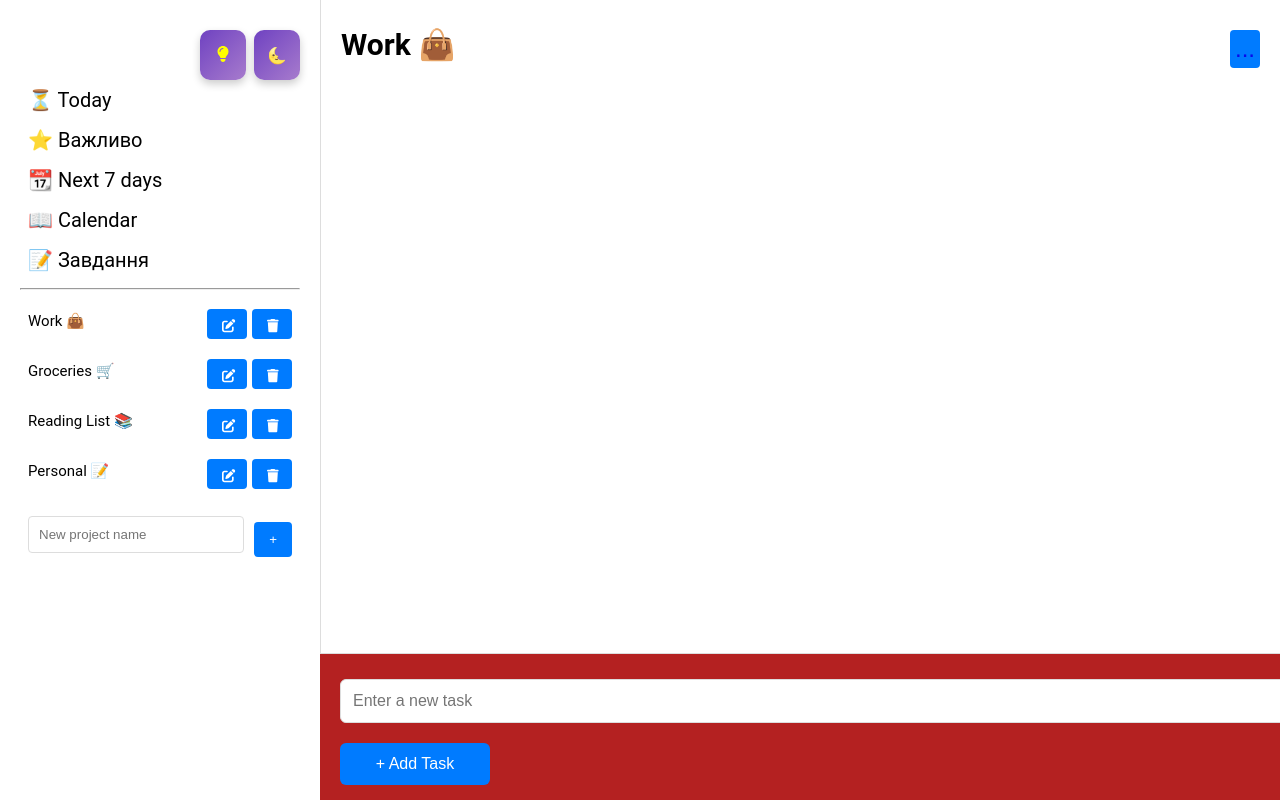
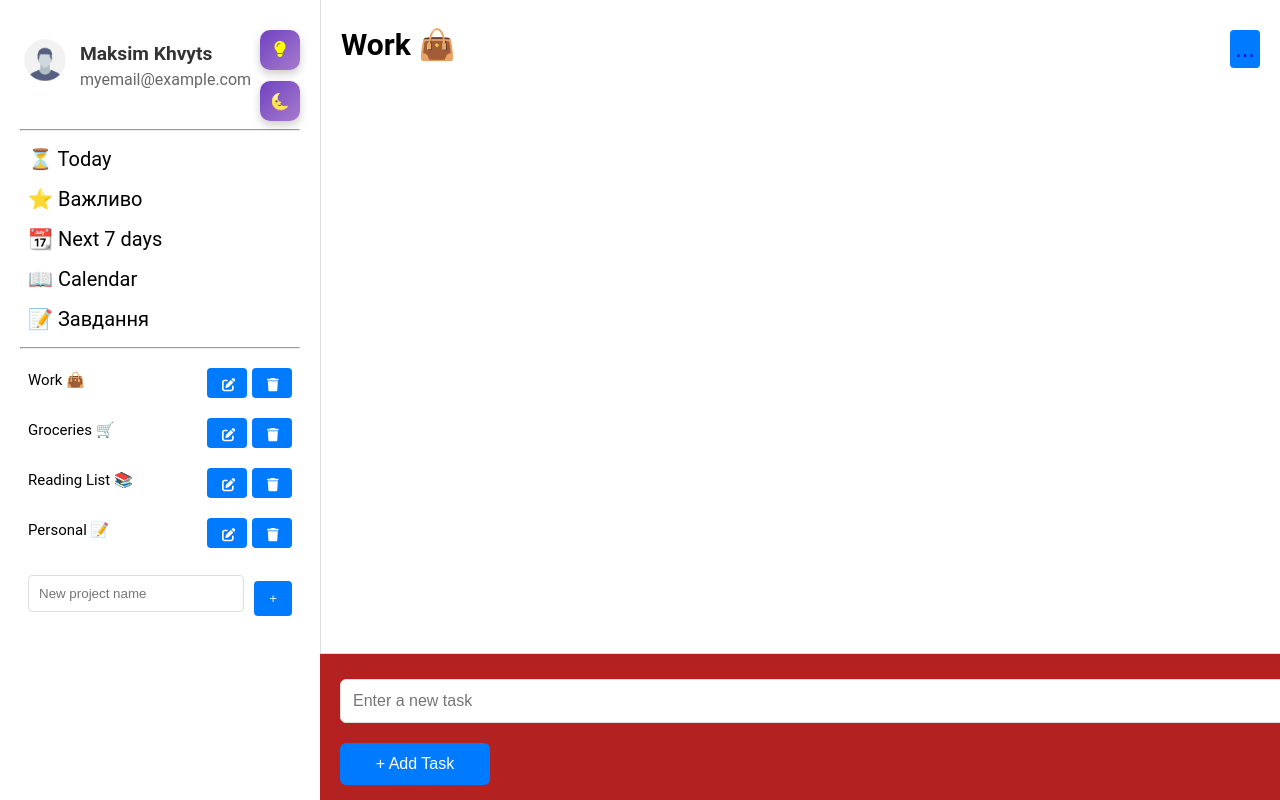
Before and after one commit to makskhv21/TodoList-app, a React (Create React App) app in the folder frontend/: page / in a window 1280 px wide. Built offline with nearby package versions, Linux system fonts and the light colour scheme; the HTML template or start-up script is replaced by a standard one.

Commit message:
Add AccountModal comp

```diff
--- a/frontend/src/App.css
+++ b/frontend/src/App.css
@@ -375,22 +375,25 @@ button:hover {
     border-radius: 4px;
 }
 
+.container-header {
+    display: flex;
+    justify-content: space-between;
+}
 
 .btn-container {
     display: flex;
-    align-items: center;
-    gap: 8px;
-    margin-left: 180px;
+    flex-direction: column;
+    gap: 1px;
 }
 
 .btn-quote, .btn-theme {
-    padding: 10px 12px;
+    padding: 1px 1px;
     border: none;
     background: linear-gradient(135deg, #6f42c1, #a77bcd);
     cursor: pointer;
     border-radius: 10px;
-    width: 50px;
-    height: 50px;
+    width: 40px;
+    height: 40px;
     color: white;
     font-size: 16px;
     transition: background 0.3s ease, transform 0.2s;
@@ -472,3 +475,103 @@ button:hover {
 .modal-content button:hover {
     background: #0056b3;
 }
+
+
+
+.account-info-container {
+    display: flex;
+    align-items: center;
+    height: 50px;
+    margin-top: 20px;
+    gap: 10px;
+}
+
+.account-photo {
+    width: 50px;
+    height: 50px;
+    border-radius: 50%;
+    object-fit: cover;
+    margin-bottom: 10px;
+}
+
+.account-name {
+    font-size: 1.2rem;
+
+    margin: 0;
+    color: #333;
+}
+
+.account-email {
+    font-size: 1rem;
+    margin: 5px 0 0;
+    color: #666;
+}
+
+
+
+
+.modal-backdrop {
+    position: fixed;
+    top: 0;
+    left: 0;
+    right: 0;
+    bottom: 0;
+    background-color: rgba(0, 0, 0, 0.7);
+    display: flex;
+    align-items: center;
+    justify-content: center;
+}
+
+.modal-box {
+    background-color: white;
+    border-radius: 8px;
+    padding: 20px;
+    width: 400px;
+    box-shadow: 0 0 10px rgba(0, 0, 0, 0.5);
+    position: relative;
+}
+
+.button-close {
+    position: absolute;
+    top: 10px;
+    right: 10px;
+    background: transparent;
+    border: none;
+    font-size: 24px;
+    cursor: pointer;
+}
+
+.tabs {
+    display: flex;
+    justify-content: space-around;
+    margin-bottom: 20px;
+}
+
+.tabs button {
+    padding: 10px 15px;
+    cursor: pointer;
+    border: none;
+    background-color: #f0f0f0;
+}
+
+.tabs button:hover {
+    background-color: #ddd;
+}
+
+.tab-content {
+    padding: 15px;
+    border: 1px solid #ccc;
+    border-radius: 5px;
+}
+
+.account-avatar {
+    display: flex;
+    justify-content: center;
+    margin-bottom: 15px;
+}
+
+.avatar-image {
+    width: 100px;
+    height: 100px;
+    border-radius: 50%;
+}
--- /dev/null
+++ b/frontend/src/components/AccountInfo.js
@@ -0,0 +1,28 @@
+import React, { useState } from 'react';
+import avatar from "./avatar.png";
+import AccountModal from './AccountModal';
+
+const AccountInfo = () => {
+    const [isModalOpen, setIsModalOpen] = useState(false);
+
+    const handleOpenModal = () => {
+        setIsModalOpen(true);
+    };
+
+    const handleCloseModal = () => {
+        setIsModalOpen(false);
+    };
+
+    return (
+        <div className="account-info-container" onClick={handleOpenModal}>
+            <img src={avatar} alt='avatar' className="account-photo" />
+            <div className='account-description'>
+                <h2 className="account-name">Maksim Khvyts</h2>
+                <p className="account-email">myemail@example.com</p>
+            </div>
+            <AccountModal isOpen={isModalOpen} onClose={handleCloseModal} />
+        </div>
+    );
+};
+
+export default AccountInfo;
--- /dev/null
+++ b/frontend/src/components/AccountModal.js
@@ -0,0 +1,19 @@
+import React from 'react';
+
+const AccountModal = ({ isOpen, onClose }) => {
+    if (!isOpen) return null;
+
+    return (
+        <div className="modal-backdrop" onClick={onClose}>
+            <div className="modal-box" onClick={(e) => e.stopPropagation()}>
+                <button className="button-close" onClick={onClose}>
+                    &times;
+                </button>
+                <h2 className="dialog-title">Account Information</h2>
+                <p className="dialog-description">Here you can add more information about your account.</p>
+            </div>
+        </div>
+    );
+};
+
+export default AccountModal;
--- a/frontend/src/components/Sidebar.js
+++ b/frontend/src/components/Sidebar.js
@@ -1,8 +1,9 @@
-import { useState, useEffect } from 'react';
+import React, { useState, useEffect } from 'react';
 import ProjectItem from './Sidebar/ProjectItem';
 import { FontAwesomeIcon } from '@fortawesome/react-fontawesome';
 import { faLightbulb } from '@fortawesome/free-solid-svg-icons';
 import QuoteModal from './QuoteModal';
+import AccountInfo from './AccountInfo';
 
 const quotes = [
     "Цитата 1: Секрет успіху – це вміння приймати невдачі.",
@@ -12,7 +13,7 @@ const quotes = [
     "Цитата 5: Ваша єдина межа – це ви самі.",
 ];
 
-function Sidebar({ projects, setSelectedProject, addProject, editProject, deleteProject }) {
+function Sidebar({ projects, setSelectedProject, addProject, editProject, deleteProject, user }) {
     const [newProject, setNewProject] = useState('');
     const [isDarkTheme, setIsDarkTheme] = useState(false);
     const [quote, setQuote] = useState(null);
@@ -44,6 +45,8 @@ function Sidebar({ projects, setSelectedProject, addProject, editProject, delete
 
     return (
         <div className="sidebar">
+            <div className='container-header'>
+                <AccountInfo user={user} />
                 <div className='btn-container'>
                     <button
                         className={`btn-quote`}
@@ -56,6 +59,8 @@ function Sidebar({ projects, setSelectedProject, addProject, editProject, delete
                         {isDarkTheme ? '🌞' : '🌜'}
                     </button>
                 </div>
+            </div>
+            <hr />
             <div className="sidebar-item large" onClick={() => setSelectedProject('Today')}>⏳ Today</div>
             <div className="sidebar-item large" onClick={() => setSelectedProject('Important')}>⭐ Важливо</div>
             <div className="sidebar-item large" onClick={() => setSelectedProject('Next 7 days')}>📆 Next 7 days</div>
```
Also changed, not shown: frontend/src/components/avatar.png (added). Lines whose indentation alone changed are shown as unchanged.
